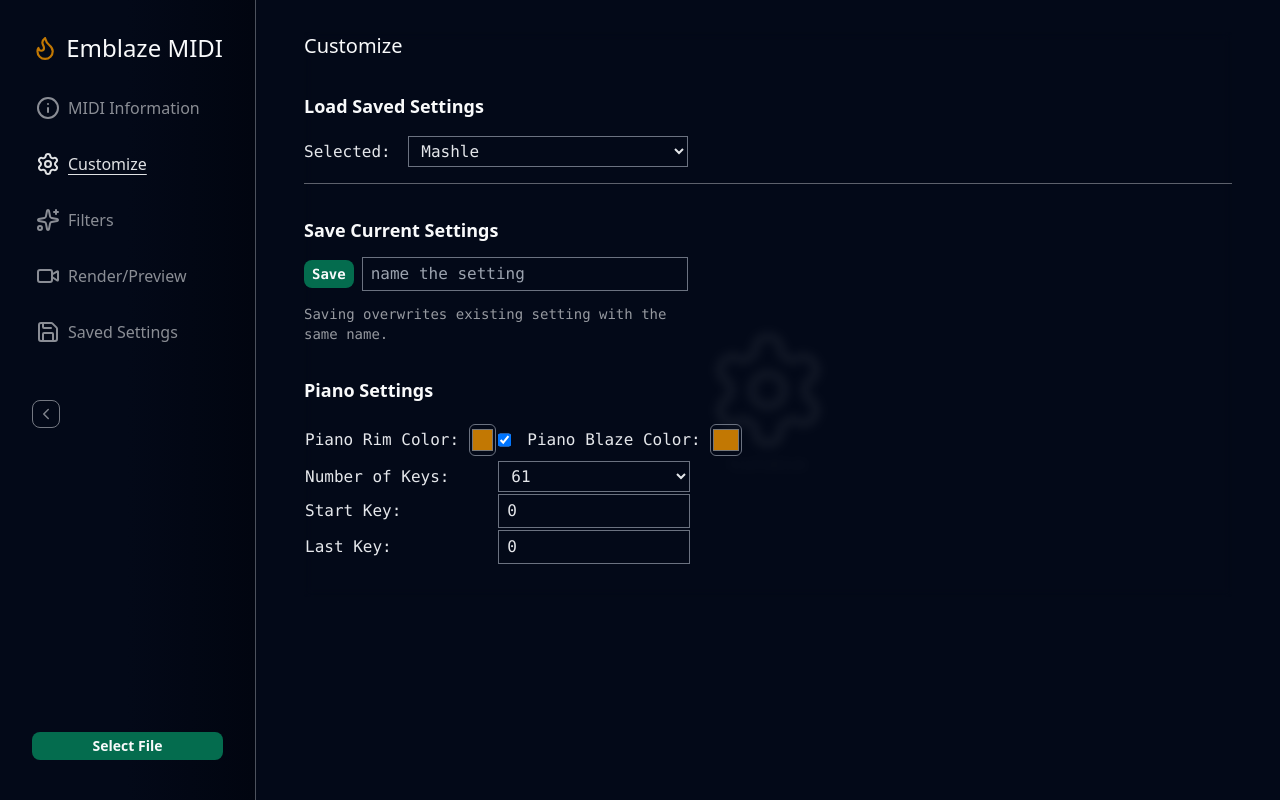
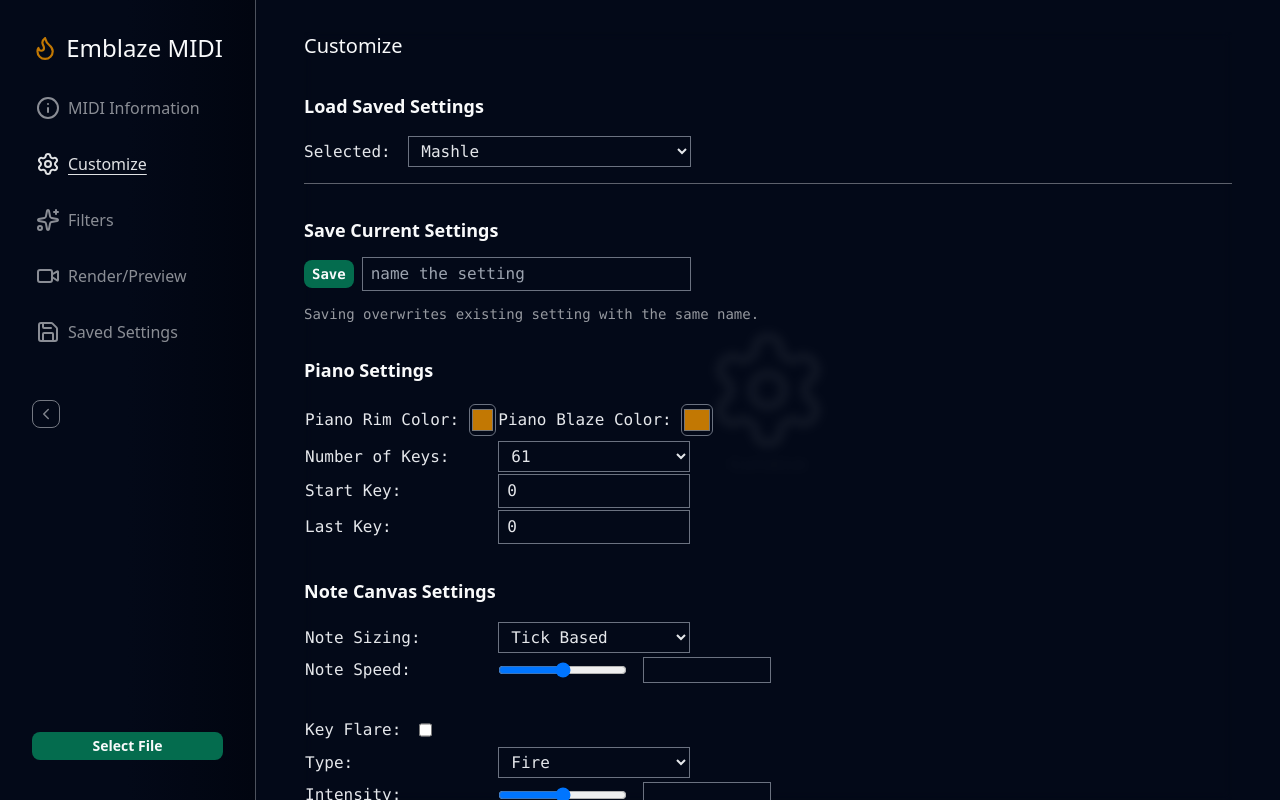
Before and after one commit to AndreBryant/emblaze-app, a SvelteKit app: page / in a window 1280 px wide. Both pictures are taken after a click on the button "Customize". Built offline with nearby package versions, Linux system fonts and the light colour scheme.

Commit message:
add boiler plate Note Canvas Setting

```diff
--- a/src/app.css
+++ b/src/app.css
@@ -10,6 +10,8 @@ body {
 }
 
 /* LMAO */
-* {
+#sidebar,
+#main-content,
+#main-content-icon-bg {
 	transition: 0.35s;
 }
--- a/src/components/MainContent.svelte
+++ b/src/components/MainContent.svelte
@@ -7,7 +7,10 @@
 	export let items = [];
 </script>
 
-<div class={`flex-grow ${$isSidebarCollapsed ? ' ml-24' : ' ml-64'} relative overflow-y-auto`}>
+<div
+	id="main-content"
+	class={`flex-grow ${$isSidebarCollapsed ? ' ml-24' : ' ml-64'} relative overflow-y-auto`}
+>
 	{#each items as item}
 		{#if $activeTabValue === item.value}
 			<TabContent component={item.component} label={item.label} logo={item.logo} />
--- a/src/components/Sidebar.svelte
+++ b/src/components/Sidebar.svelte
@@ -17,6 +17,7 @@
 </script>
 
 <div
+	id="sidebar"
 	class={`p-8 flex flex-col gap-8 border-r
 	border-r-secondary border-opacity-30
 	fixed h-full select-none
--- a/src/components/TabContent.svelte
+++ b/src/components/TabContent.svelte
@@ -11,6 +11,7 @@
 </script>
 
 <div
+	id="main-content-icon-bg"
 	class={'fixed top-0 left-0 h-full flex justify-center items-center pointer-events-none ' +
 		' ml-' +
 		wStyle +
--- a/src/components/tab-settings/customize/Customize.svelte
+++ b/src/components/tab-settings/customize/Customize.svelte
@@ -2,28 +2,7 @@
 	import LoadSave from './LoadSave.svelte';
 	import SaveCurrent from './SaveCurrent.svelte';
 	import PianoFields from './fields/PianoFields.svelte';
-	// <!-- Note Canvas -->
-	// <div>
-	// 	<h3>Note Canvas Customizations</h3>
-	// 	<p>notespeed</p>
-	// 	<p>key flare</p>
-	// 	<p>particles</p>
-	// </div>
-
-	// <!-- if particles:on -->
-	// <div>
-	// 	<h3>Particles</h3>
-	// 	<p>turbulence</p>
-	// 	<p>numOfParticles per note</p>
-	// 	<p>shoot velocity</p>
-	// </div>
-
-	// <!-- if flare:on -->
-	// <div>
-	// 	<h3>Key Flare</h3>
-	// 	<p>intensity</p>
-	// 	<p>type: fire, spark, or bubbles(? haha)</p>
-	// </div>
+	import NoteCanvasFields from './fields/NoteCanvasFields.svelte';
 
 	// <!-- Color Scheme -->
 	// <div>
@@ -53,5 +32,6 @@
 	<div class="flex flex-col gap-8">
 		<SaveCurrent />
 		<PianoFields />
+		<NoteCanvasFields />
 	</div>
 </div>
--- a/src/components/tab-settings/customize/LoadSave.svelte
+++ b/src/components/tab-settings/customize/LoadSave.svelte
@@ -1,7 +1,7 @@
 <!-- load Saved Setting -->
 <div class="flex flex-col gap-4">
 	<h3 class="text-lg font-semibold">Load Saved Settings</h3>
-	<div class="flex gap-2 items-center w-full lg:w-96 font-mono text-secondary-dark">
+	<div class="flex gap-2 items-center w-full lg:w-5/12 font-mono text-secondary-dark">
 		<pre>Selected: </pre>
 		<select name="" id="" class="bg-primary border border-secondary-acc px-2 py-1 w-full">
 			<option value="" selected>Mashle</option>
--- a/src/components/tab-settings/customize/SaveCurrent.svelte
+++ b/src/components/tab-settings/customize/SaveCurrent.svelte
@@ -3,9 +3,9 @@
 </script>
 
 <!-- Save current Setting -->
-<div class="w-full lg:w-96 flex flex-col gap-2">
+<div class="w-full lg:w--5/12 flex flex-col gap-2">
 	<h3 class="text-lg font-semibold">Save Current Settings</h3>
-	<div class="flex gap-2 items-center w-full lg:w-96 font-mono text-secondary-dark">
+	<div class="flex gap-2 items-center w-full lg:w-5/12 font-mono text-secondary-dark">
 		<div>
 			<Button variant="primary">Save</Button>
 		</div>
--- /dev/null
+++ b/src/components/tab-settings/customize/fields/NoteCanvasFields.svelte
@@ -0,0 +1,121 @@
+<script>
+</script>
+
+<div class="w-full lg:w-5/12 flex flex-col gap-4">
+	<h3 class="text-lg font-semibold">Note Canvas Settings</h3>
+	<table class="table-fixed w-full font-mono text-secondary-dark">
+		<tr>
+			<td class="py-1">
+				<div class="flex items-center">
+					<pre>Note Sizing: </pre>
+				</div>
+			</td>
+			<td>
+				<div class="flex gap-4">
+					<select name="" id="" class="bg-primary border border-secondary-acc px-2 py-1 w-full">
+						<option value="" selected>Tick Based</option>
+						<option value="">Time Based</option>
+					</select>
+				</div>
+			</td>
+		</tr>
+		<tr>
+			<td class="py-1">
+				<div class="flex items-center">
+					<pre>Note Speed: </pre>
+				</div>
+			</td>
+			<td>
+				<div class="flex gap-4">
+					<input type="range" class="flex-grow" />
+					<input type="number" class="w-32 bg-primary border border-secondary-acc font-mono" />
+				</div>
+			</td>
+		</tr>
+		<tr>
+			<td class="pt-8 pb-1" colspan="2">
+				<div class="flex gap-2">
+					<pre>Key Flare: </pre>
+					<input type="checkbox" name="" id="" />
+				</div>
+			</td>
+		</tr>
+		<!-- Disable (opacity-30, pointer events none) this if key flare is not checked  -->
+		<tr>
+			<td class="py-1">
+				<div>
+					<pre>Type: </pre>
+				</div>
+			</td>
+			<td>
+				<div class="flex gap-4">
+					<select name="" id="" class="bg-primary border border-secondary-acc px-2 py-1 w-full">
+						<option value="" selected>Fire</option>
+						<option value="">Spark</option>
+						<option value="">More idk</option>
+					</select>
+				</div>
+			</td>
+		</tr>
+		<tr>
+			<td class="py-1">
+				<div>
+					<pre>Intensity: </pre>
+				</div>
+			</td>
+			<td>
+				<div class="flex gap-4">
+					<input type="range" class="flex-grow" />
+					<input type="number" class="w-32 bg-primary border border-secondary-acc font-mono" />
+				</div>
+			</td>
+		</tr>
+		<tr>
+			<td class="pt-8 pb-1" colspan="2">
+				<div class="flex gap-2">
+					<pre>Note Particle: </pre>
+					<input type="checkbox" name="" id="" />
+				</div>
+			</td>
+		</tr>
+		<tr>
+			<td class="py-1">
+				<div>
+					<pre>Turbulence: </pre>
+				</div>
+			</td>
+			<td>
+				<div class="flex gap-4">
+					<input type="range" class="flex-grow" />
+					<input type="number" class="w-32 bg-primary border border-secondary-acc font-mono" />
+				</div>
+			</td>
+		</tr>
+		<tr>
+			<td class="py-1">
+				<div>
+					<pre>Number of Particles per Note: </pre>
+				</div>
+			</td>
+			<td>
+				<div class="flex gap-4">
+					<input type="range" class="flex-grow" />
+					<input type="number" class="w-32 bg-primary border border-secondary-acc font-mono" />
+				</div>
+			</td>
+		</tr>
+		<tr>
+			<td class="py-1">
+				<div>
+					<pre>Shoot Velocity: </pre>
+				</div>
+			</td>
+			<td>
+				<div class="flex gap-4">
+					<input type="range" class="flex-grow" />
+					<input type="number" class="w-32 bg-primary border border-secondary-acc font-mono" />
+				</div>
+			</td>
+		</tr>
+	</table>
+</div>
--- a/src/components/tab-settings/customize/fields/PianoFields.svelte
+++ b/src/components/tab-settings/customize/fields/PianoFields.svelte
@@ -17,7 +17,6 @@
 			</td>
 			<td>
 				<div class="flex gap-4 col-span-6">
-					<input type="checkbox" checked />
 					<div class="flex items-center">
 						<pre>Piano Blaze Color: </pre>
 						<input
```
